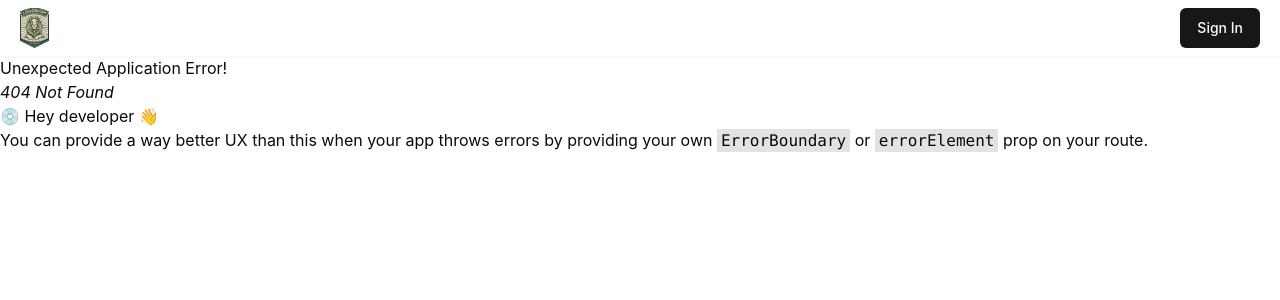
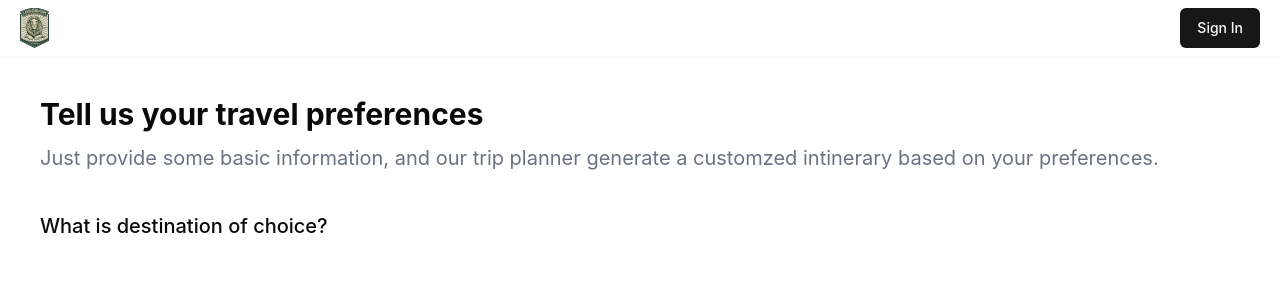
Before and after one commit to TusharGupta-Developer/AI-Powered-Trip-Planner, a React (Vite) app: page /create-trip in a window 1280 px wide. Before the commit this address had no page. Shown: the top 300 px of the page. Built offline with nearby package versions, Linux system fonts and the light colour scheme.

Commit message:
Setup createtrip component

```diff
--- a/src/components/custom/Hero.jsx
+++ b/src/components/custom/Hero.jsx
@@ -1,5 +1,7 @@
 import React from 'react'
 import { Button } from '../ui/button'
+import { Link } from 'react-router-dom'
+
 
 function Hero() {
     return (
@@ -7,8 +9,11 @@ function Hero() {
             <h1 className='font-extrabold text-[50px] text-center mt-16'>
                 <span className='text-[#f56551]'>Discover Your Next Adventure with AI:</span> Personalized Intineraries at Your Fingertips
             </h1>
-            <p className='text-xl text-gray-500 text-center'>Your personal trip planner and travel curator, creating custom Intinerarie tailored to youor interests and budget.</p>
-            <Button>Get Started, It's free</Button>
+            <p className='text-xl text-gray-500 text-center'>Your personal trip planner and travel curator, creating custom Intineraries tailored to your interests and budget.</p>
+
+            <Link to={'/create-trip'}>
+                <Button>Get Started, It's free</Button>
+            </Link>
         </div>
     )
 }
--- /dev/null
+++ b/src/components/features/trip/CreateTrip.jsx
@@ -0,0 +1,18 @@
+import React from 'react'
+
+function CreateTrip() {
+  return (
+    <div className='sm:px-10 md:px-32 lg:px-56 xl:px-10 px-5 mt-10'>
+      <h2 className='font-bold text-3xl'>Tell us your travel preferences</h2>
+      <p className='mt-3 text-gray-500 text-xl'>Just provide some basic information, and our trip planner generate a customzed intinerary based on your preferences.</p>
+
+      <div className='mt-10'>
+        <div>
+          <h2 className='text-xl my-3 font-medium'>What is destination of choice?</h2>
+        </div>
+      </div>
+    </div>
+  )
+}
+
+export default CreateTrip
--- a/src/main.jsx
+++ b/src/main.jsx
@@ -4,11 +4,16 @@ import './index.css'
 import App from './App.jsx'
 import { createBrowserRouter, RouterProvider } from 'react-router-dom'
 import Header from './components/custom/Header';
+import CreateTrip from './components/features/trip/CreateTrip'
 
 const router = createBrowserRouter([
   {
     path: "/",
     element: <App/>,
+  },
+  {
+    path: '/create-trip',
+    element: <CreateTrip/>
   }
 ])
 
```
